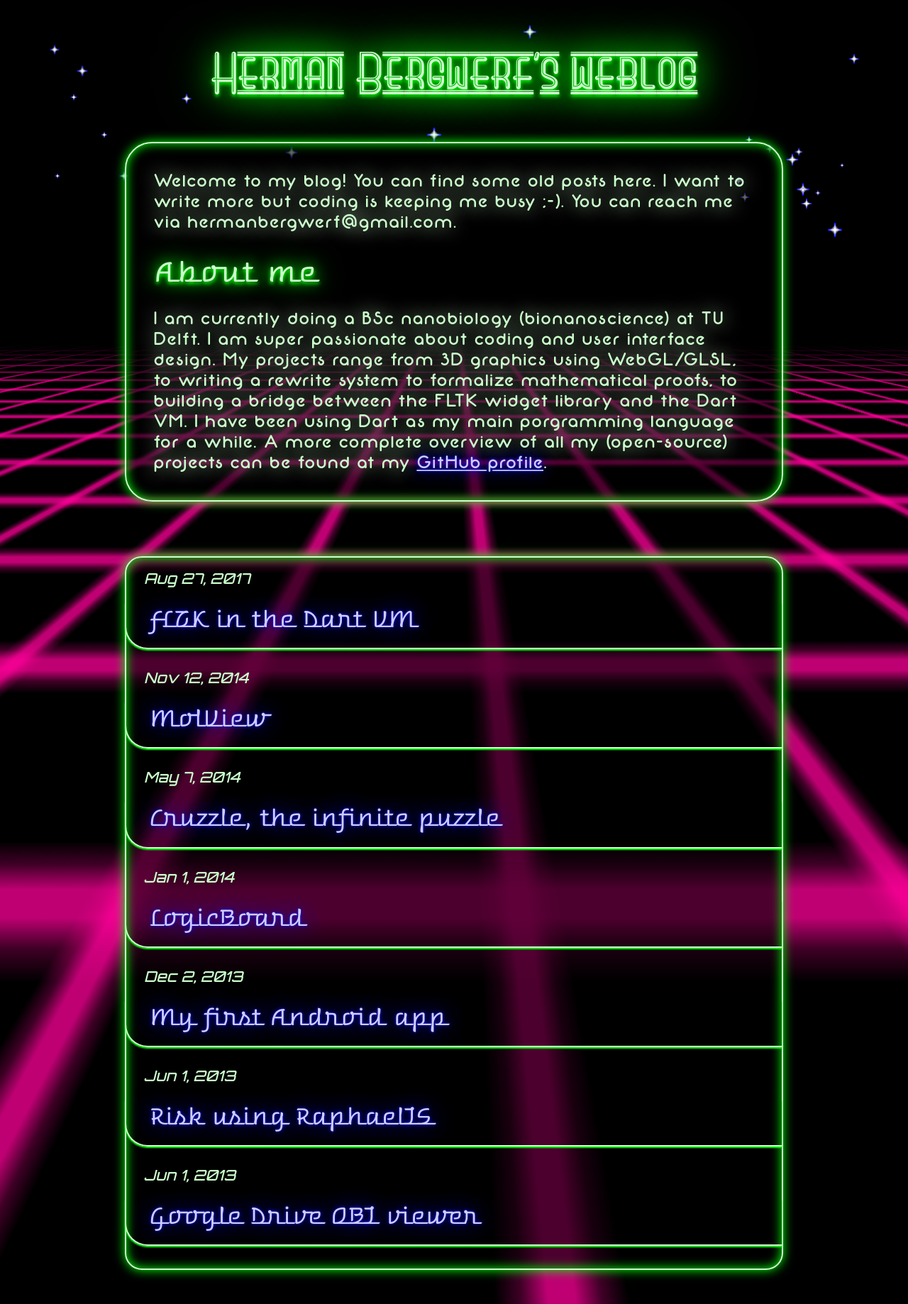
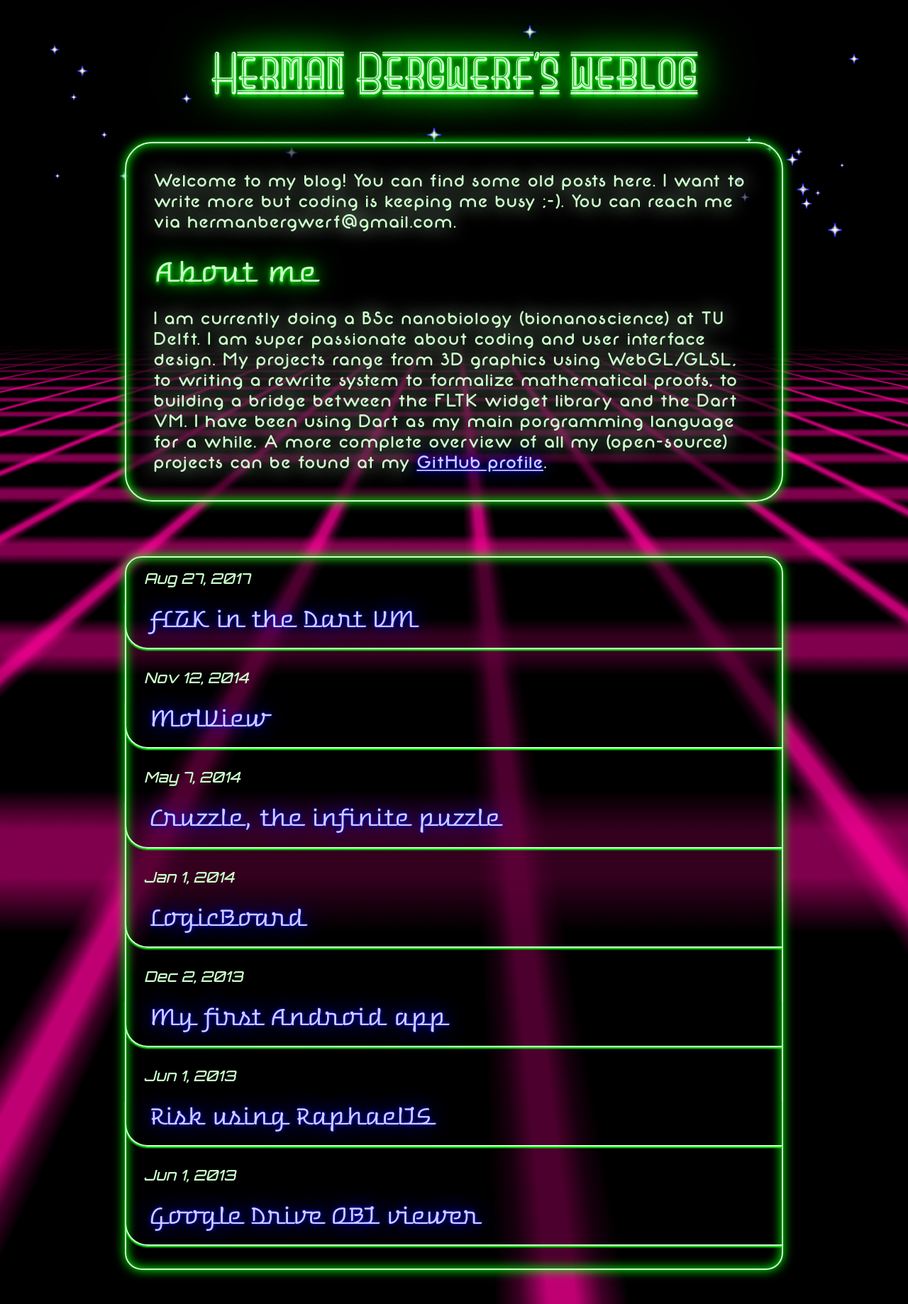
Before and after one commit to bergwerf/retro, a Jekyll site: the page built from index.md, in a window 1280 px wide. Shown: the whole page at 71% size. Built offline with Jekyll 4.4.1, drawn with Linux system fonts in a browser that asks for light colours.

Commit message:
Fix grid in IE11

```diff
--- a/_sass/background.scss
+++ b/_sass/background.scss
@@ -18,13 +18,15 @@
     linear-gradient(
       0deg,
       transparent 0px,
-      transparent 8px,
-      $neon-pink 10px,
-      transparent 12px);
+      transparent 4px,
+      $neon-pink 5px,
+      transparent 6px);
 
-  background-size: 24px 14px;
+  background-size: 24px 7px;
 
-  transform: perspective(120px) rotateX(70deg) scaleX(4) translateZ(-100px);
+  // scaleY(2) was added specifically for IE11.
+  transform: perspective(120px) rotateX(70deg) scaleX(4) scaleY(2) translateZ(-100px);
+
   //animation: grid-forward .3s infinite linear;
 }
 
```
